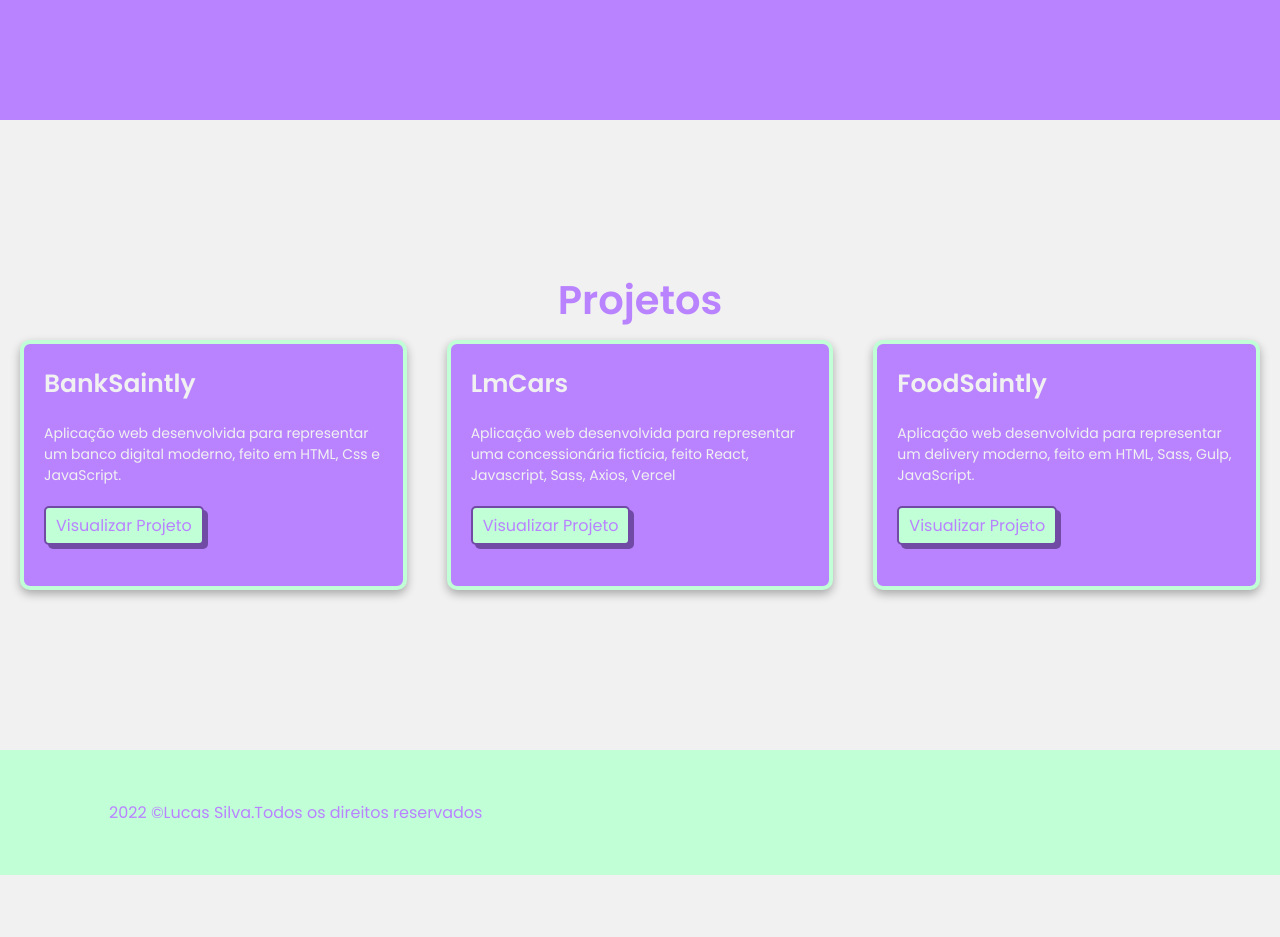
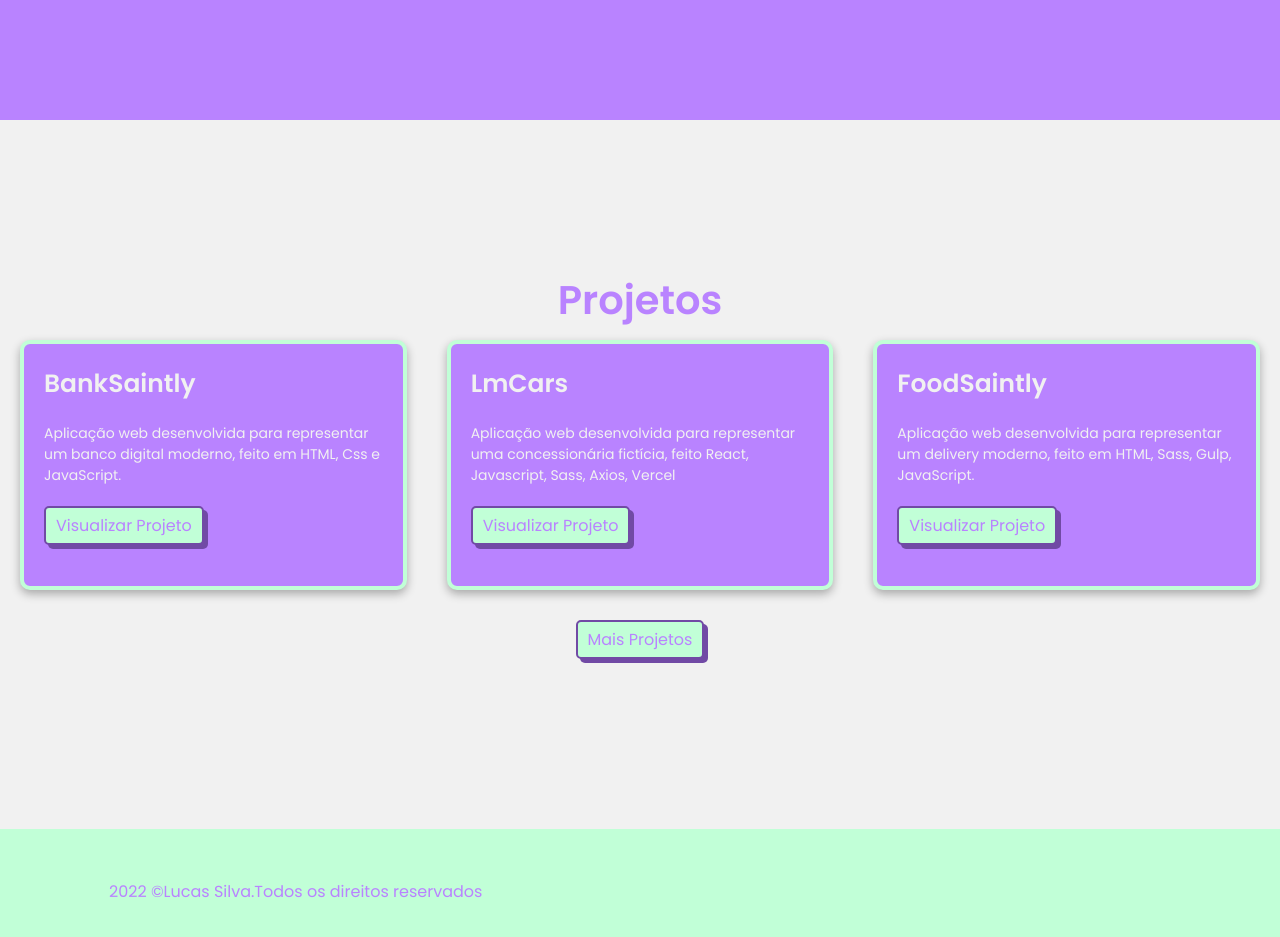
Before and after one commit to Lucassocorrosilva7/Portfolio, a website: page index.html in a window 1280 px wide. Shown: the part 2060-2997 px from the top of the page. Before the commit the page ends 2935 px from the top, so only its background shows below. Drawn offline with Linux system fonts and the light colour scheme.

Commit message:
Add e estilizando novo button em projetos

```diff
--- a/index.html
+++ b/index.html
@@ -113,6 +113,7 @@
                     <a class="projects__project--link" href="https://foodsaintly.netlify.app/" target="_blank">Visualizar projeto</a>
             </div>
         </div>
+        <a class="projects__button" href="https://github.com/Lucassocorrosilva7?tab=repositories" target="_blank">Mais Projetos</a>
     </section>
     <footer class="footer">
       <div class="footer__texts content">
--- a/src/scss/layout/_projects.scss
+++ b/src/scss/layout/_projects.scss
@@ -3,6 +3,10 @@
 .section-projects {
   padding: 15rem 0;
   background-color: v.$color-white;
+  display: flex;
+  flex-direction: column;
+  align-items: center;
+  justify-content: center;
 
   &__texts h2 {
     color: v.$color-primary;
@@ -66,4 +70,22 @@
         }
     }
   }
+
+  &__button{
+    background-color: #c1ffd7;
+      color: #b983ff;
+      text-transform: capitalize;
+      border: solid 2px #714aa5;
+      box-shadow: 4px 4px #714aa5;
+      transition: transform 50ms, box-shadow;
+      padding: 5px 10px;
+      border-radius: 5px;
+      font-size: 1.6rem;
+      margin: 2rem 0;
+
+      &:hover {
+          transform: translate(2px, 2px);
+          box-shadow: 2px 2px #714aa5;
+        }
+  }
 }
```
Also changed, not shown: public/build/css/app.css, 1 other file.
